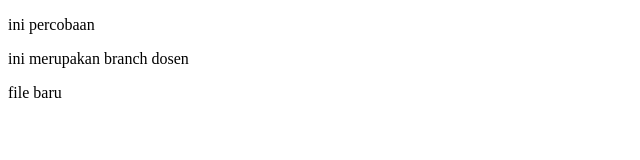
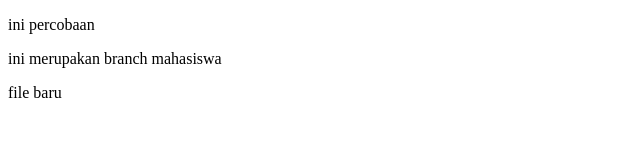
Before and after one commit to Adani04/gitku, a plain HTML site: page index.html in a window 1280 px wide. Shown: the full height of the page, 0-640 px from the left. Drawn offline with Linux system fonts and the light colour scheme.

Commit message:
ini branch mahasiswa

```diff
--- a/index.html
+++ b/index.html
@@ -7,7 +7,7 @@
 </head>
 <body>
     <p>ini percobaan</p>
-    <p>ini merupakan branch dosen</p>
+    <p>ini merupakan branch mahasiswa</p>
     <p>file baru</p>
 </body>
 </html>
```
